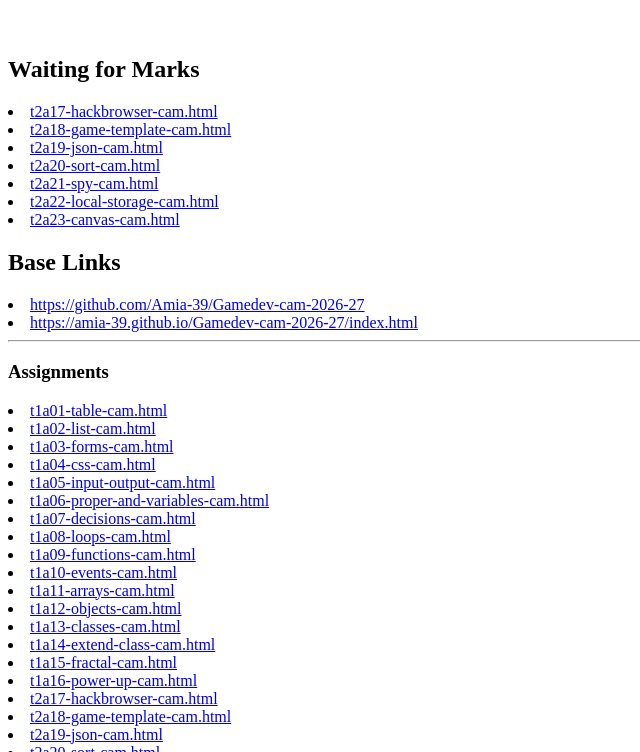
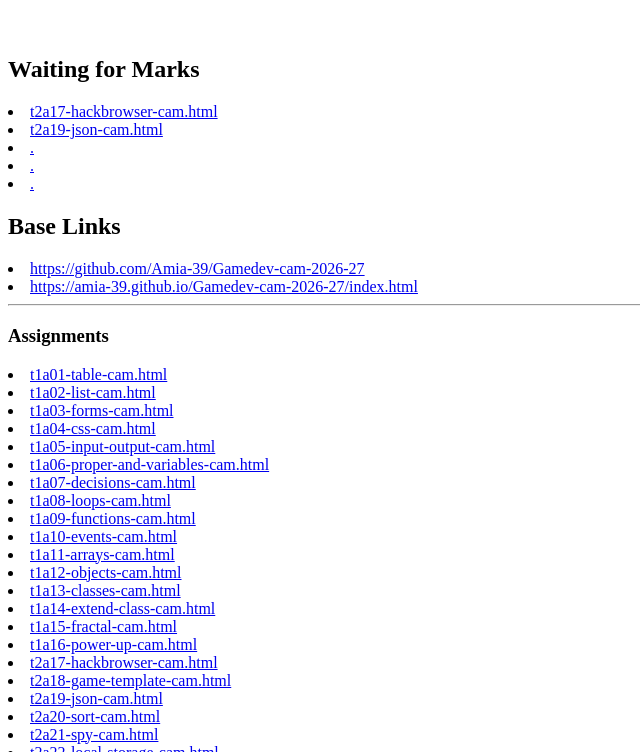
Before and after one commit to Amia-39/Gamedev-cam-2026-27, a plain HTML site: page index.html in a window 1280 px wide. Shown: the part 48-800 px from the top of the page, without its empty margins (0-640 px from the left). Drawn offline with Linux system fonts and the light colour scheme.

Commit message:
Update index.html

```diff
--- a/index.html
+++ b/index.html
@@ -4,12 +4,10 @@
 <h2>Waiting for Marks</h2>
 
 <li><a href="https://amia-39.github.io/Gamedev-cam-2026-27/public/t2a17-hackbrowser-cam.html">t2a17-hackbrowser-cam.html</a>
-<li><a href="https://amia-39.github.io/Gamedev-cam-2026-27/public/t2a18-game-template-cam.html">t2a18-game-template-cam.html</a>
 <li><a href="https://amia-39.github.io/Gamedev-cam-2026-27/public/t2a19-json-cam.html">t2a19-json-cam.html</a>
-<li><a href="https://amia-39.github.io/Gamedev-cam-2026-27/public/t2a20-sort-cam.html">t2a20-sort-cam.html</a>
-<li><a href="https://amia-39.github.io/Gamedev-cam-2026-27/public/t2a21-spy-cam.html">t2a21-spy-cam.html</a>
-<li><a href="https://amia-39.github.io/Gamedev-cam-2026-27/public/t2a22-local-storage-cam.html">t2a22-local-storage-cam.html</a>
-<li><a href="https://amia-39.github.io/Gamedev-cam-2026-27/public/t2a23-canvas-cam.html">t2a23-canvas-cam.html</a>
+<li><a href="https://amia-39.github.io/Gamedev-cam-2026-27/public/">.</a>
+<li><a href="https://amia-39.github.io/Gamedev-cam-2026-27/public/">.</a>
+<li><a href="https://amia-39.github.io/Gamedev-cam-2026-27/public/">.</a>
 
 <h2>Base Links</h2>
 
```
